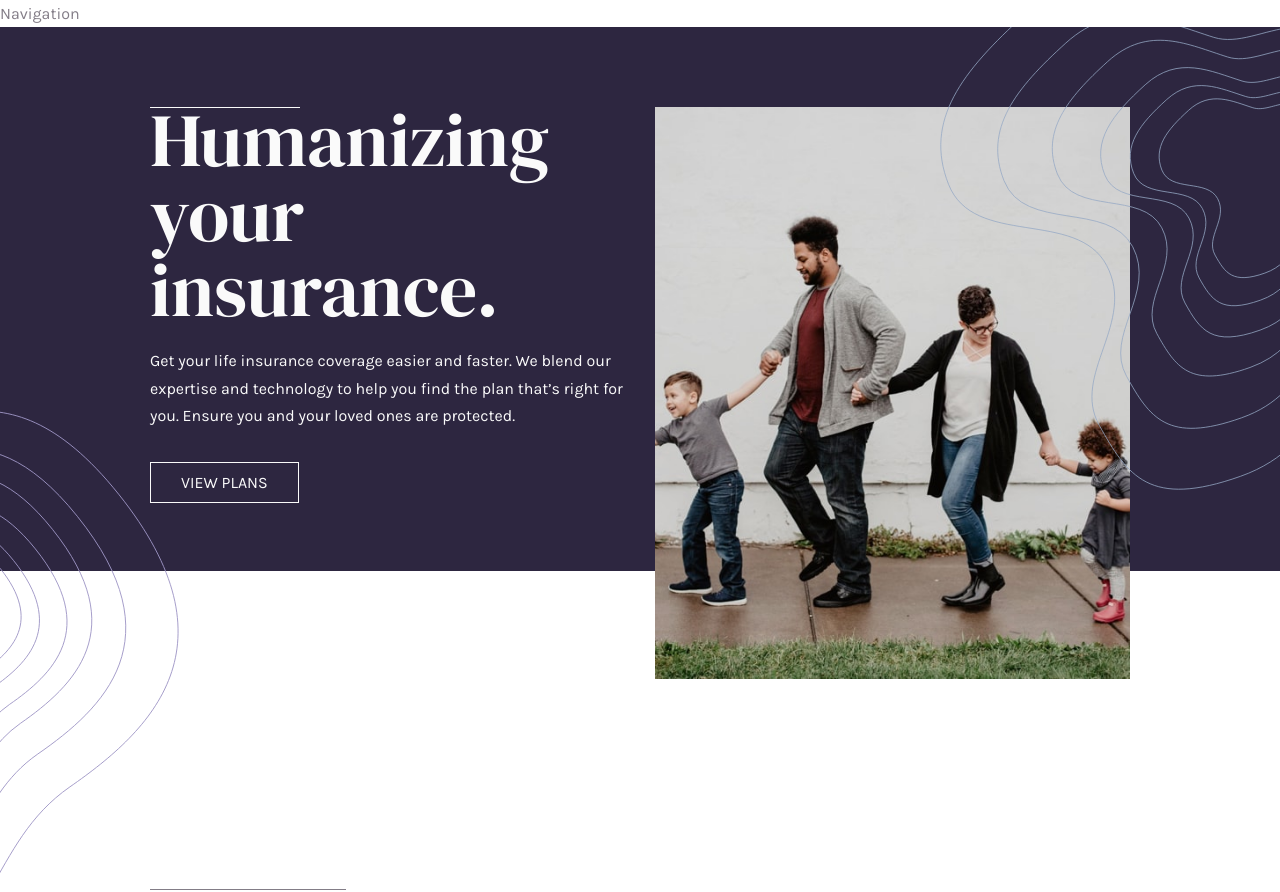
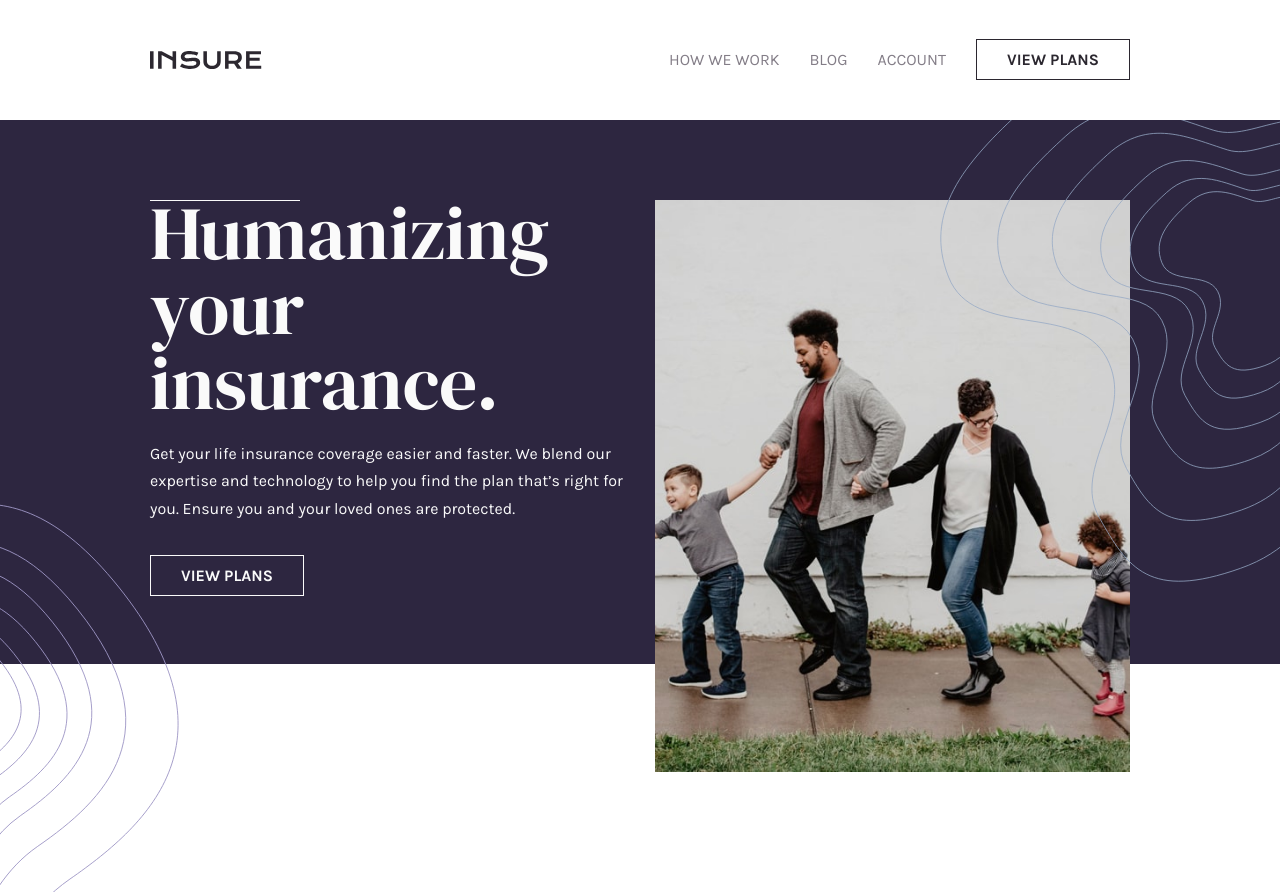
Before and after one commit to AxlRicci/Insure-LandingPage, a website: page index.html in a window 1280 px wide. Shown: the top 892 px of the page. Drawn offline with Linux system fonts and the light colour scheme.

Commit message:
commiting style.css

```diff
--- a/index.html
+++ b/index.html
@@ -12,7 +12,21 @@
 </head>
 <body>
   <div class="navigation">
-    Navigation
+    <img src="images/logo.svg" alt="insure logo" class="navigation__logo">
+    <nav class="navigation__list">
+      <li class="navigation__item">
+        <a href="#" class="navigation__link">how we work</a>
+      </li>
+      <li class="navigation__item">
+        <a href="#" class="navigation__link">blog</a>
+      </li>
+      <li class="navigation__item">
+        <a href="#" class="navigation__link">account</a>
+      </li>
+      <li class="navigation__item">
+        <a href="#" class="btn btn--dark">view plans</a>
+      </li>
+    </nav>
   </div>
   <main>
     <header class="header">
--- a/sass/components/_btn.scss
+++ b/sass/components/_btn.scss
@@ -3,14 +3,16 @@
     padding: 1rem 3rem;
     text-transform: uppercase;
     font-size: 1.6rem;
+    font-weight: 700;
+    z-index: 10;
 
     &--light {
-        border: 1px solid $color-light-grey;
+        border: 1.5px solid $color-light-grey;
         color: $color-light-grey;
     }
 
     &--dark {
-        border: 1px solid $color-violet-dark-2;
+        border: 1.5px solid $color-violet-dark-2;
         color: $color-violet-dark-2;
     }
 }
--- a/sass/layout/_navigation.scss
+++ b/sass/layout/_navigation.scss
@@ -1,4 +1,34 @@
 .navigation {
-    grid-column: full-start / full-end;
-    grid-row: 1/2;
+    height: 15vh;
+    display: flex;
+    padding: 0 15rem;
+    align-items: center;
+    justify-content: space-between;
+
+    &__list {
+        display: flex;
+        list-style: none;
+    }
+
+    &__item {
+
+        &:not(:last-child) {
+            margin-right: 3rem;
+        }
+    }
+
+    &__link:link,
+    &__link:visited {
+        text-decoration: none;
+        text-transform: uppercase;
+        font-size: 1.6rem;
+        font-weight: 400;
+        color: $color-violet-grey;
+        transition: all .2s;
+
+        &:hover {
+            color: $color-violet-dark;
+            font-weight: 700;
+        }
+    }
 }
```
Also changed, not shown: css/style.css.
